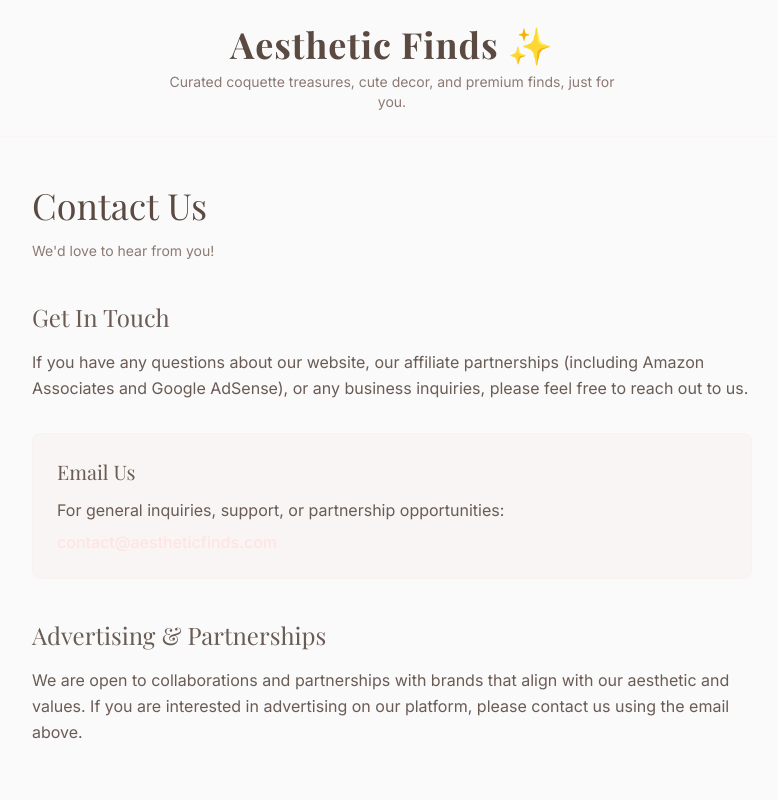
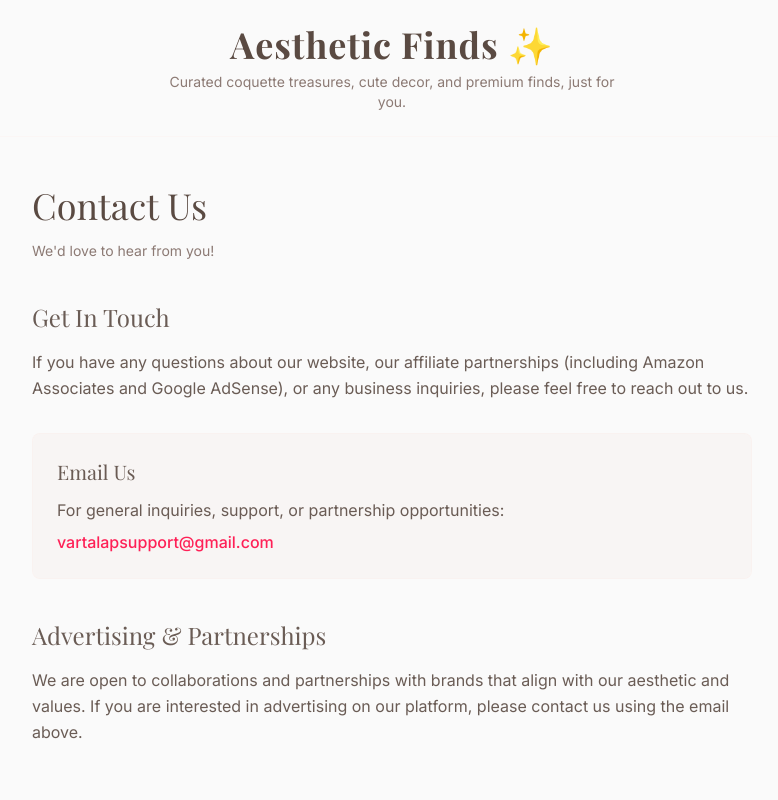
Before and after one commit to sahilt56/Asthetic, a Next.js app: page /contact in a window 1280 px wide. Shown: the top 800 px of the page, without its empty margins (248-1026 px from the left). Built offline with nearby package versions, Linux system fonts and the light colour scheme; a web font is replaced by a local one.

Commit message:
feat: implement global layout with SEO metadata, structured data, and Google AdSense, and add contact page

```diff
--- a/src/app/contact/page.tsx
+++ b/src/app/contact/page.tsx
@@ -22,7 +22,7 @@ export default function ContactUs() {
           <div className="mt-8 bg-muted/30 border border-primary/20 p-6 rounded-lg">
             <h3 className="font-serif text-xl mb-3 text-primary-foreground/90">Email Us</h3>
             <p className="mb-2 text-foreground/90">For general inquiries, support, or partnership opportunities:</p>
-            <a href="mailto:contact@aestheticfinds.com" className="text-primary hover:underline font-medium">contact@aestheticfinds.com</a>
+            <a href="mailto:vartalapsupport@gmail.com" className="text-rose-500 hover:text-rose-600 hover:underline transition-colors font-medium">vartalapsupport@gmail.com</a>
           </div>
         </section>
 
--- a/src/app/layout.tsx
+++ b/src/app/layout.tsx
@@ -75,20 +75,24 @@ export default function RootLayout({
       lang="en"
       className={`${inter.variable} ${playfair.variable} h-full antialiased`}
     >
-      <head>
-        {/* Google AdSense Placeholder - Replace ca-pub-XXXX with your actual publisher ID */}
-        <script
+      <body className="min-h-full flex flex-col">
+        {/* Google AdSense */}
+        <Script
           async
           src="https://pagead2.googlesyndication.com/pagead/js/adsbygoogle.js?client=ca-pub-3881909791011190"
           crossOrigin="anonymous"
-        ></script>
+          strategy="afterInteractive"
+        />
 
-        <script
+        {/* JSON-LD Search Engine Structured Data */}
+        <Script
+          id="json-ld"
           type="application/ld+json"
           dangerouslySetInnerHTML={{ __html: JSON.stringify(jsonLd) }}
+          strategy="afterInteractive"
         />
-      </head>
-      <body className="min-h-full flex flex-col">{children}</body>
+        {children}
+      </body>
     </html>
   );
 }
```
